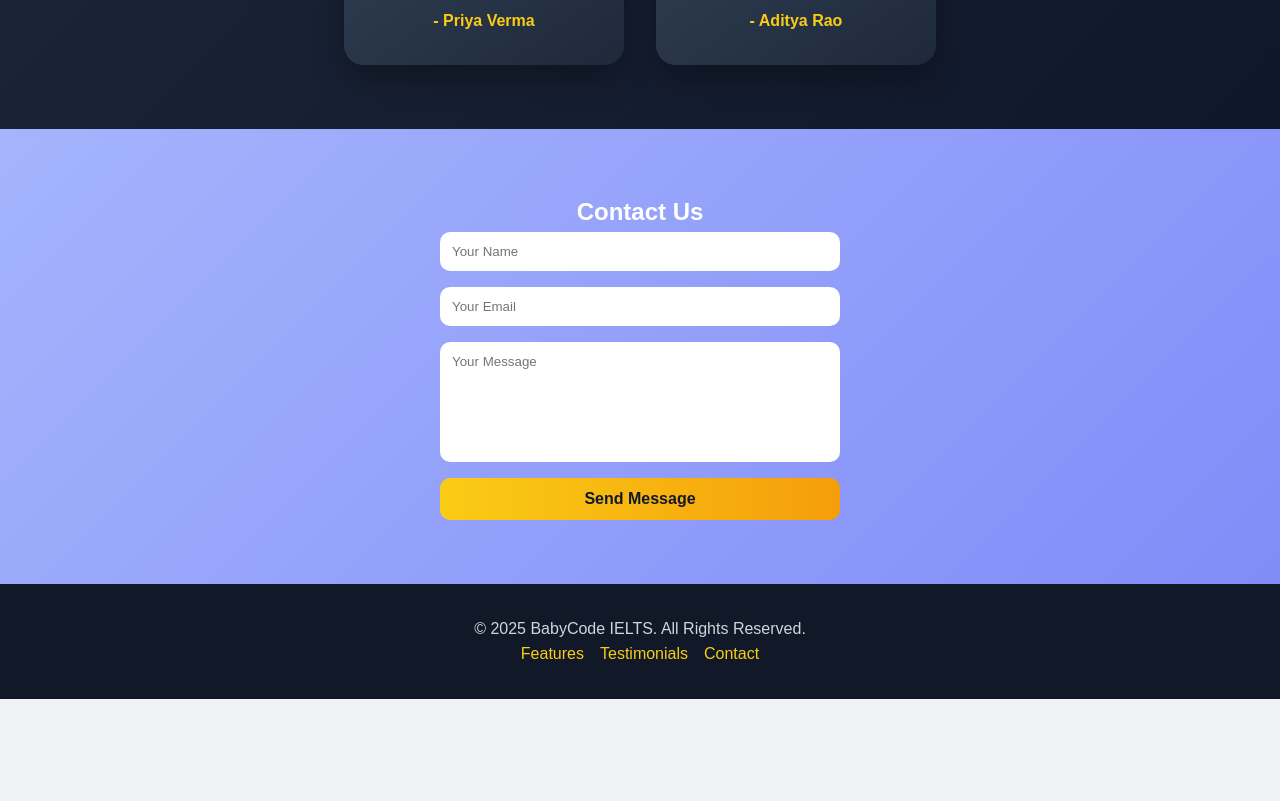
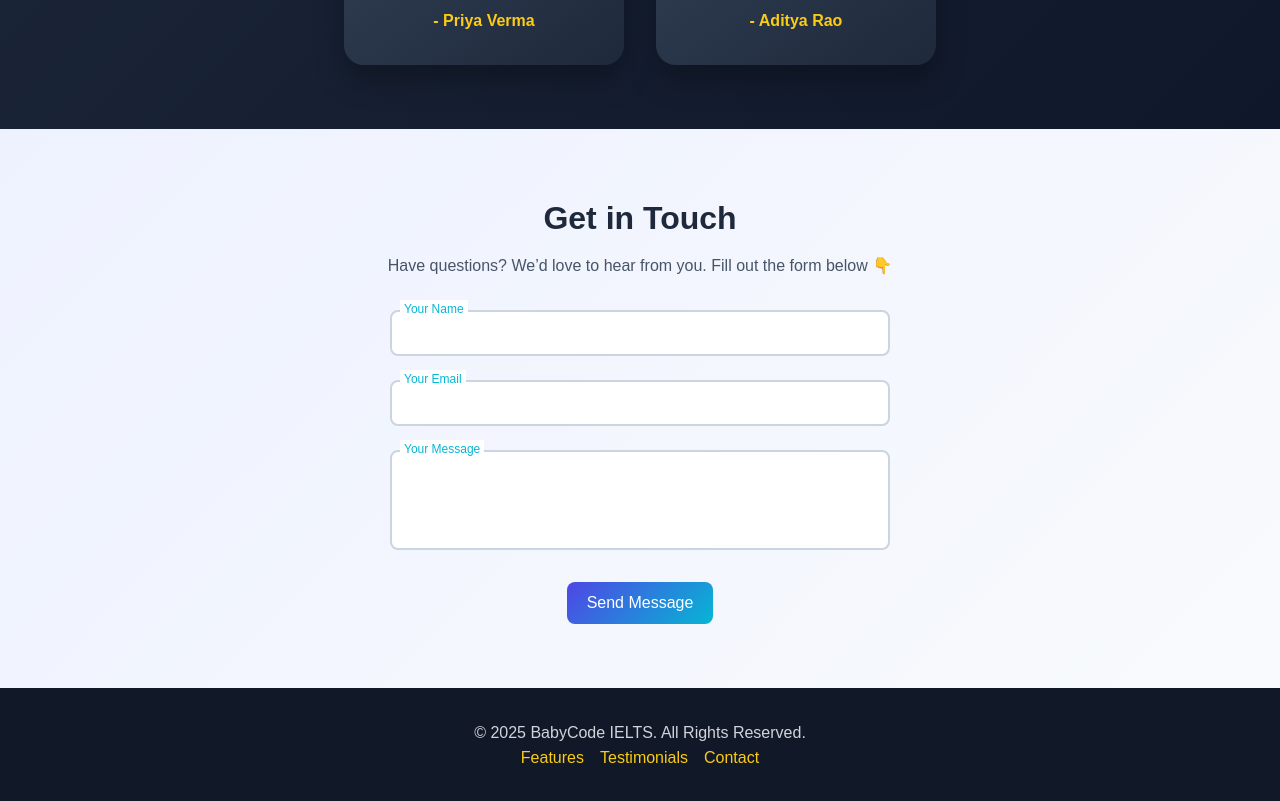
Before and after one commit to Heyynavv/BabyCode_IELTS-Homepage, a React (Vite) app: page / in a window 1280 px wide. Shown: the part 3180-3981 px from the top of the page. Before the commit the page ends 3879 px from the top, so only its background shows below. Built offline with nearby package versions, Linux system fonts and the light colour scheme.

Commit message:
Improved contacts

```diff
--- a/src/components/Contact.jsx
+++ b/src/components/Contact.jsx
@@ -1,29 +1,96 @@
-import { useState } from "react";
+import { useEffect, useState } from "react";
 
 export default function Contact() {
-  const [form, setForm] = useState({ name: "", email: "", message: "" });
+  const [formData, setFormData] = useState({ name: "", email: "", message: "" });
   const [submitted, setSubmitted] = useState(false);
+  const [error, setError] = useState("");
 
-  const handleChange = (e) => setForm({ ...form, [e.target.name]: e.target.value });
+  useEffect(() => {
+    const section = document.querySelector(".contact");
+    const observer = new IntersectionObserver(
+      (entries) => {
+        entries.forEach((entry) => {
+          if (entry.isIntersecting) {
+            entry.target.style.opacity = 1;
+            entry.target.style.transform = "translateY(0)";
+          }
+        });
+      },
+      { threshold: 0.2 }
+    );
+
+    observer.observe(section);
+  }, []);
+
+  const handleChange = (e) => {
+    setFormData({ ...formData, [e.target.name]: e.target.value });
+  };
+
   const handleSubmit = (e) => {
     e.preventDefault();
-    if(form.name && form.email && form.message) setSubmitted(true);
-    else alert("Please fill all fields!");
+
+    // Simple validation
+    if (!formData.name || !formData.email || !formData.message) {
+      setError("⚠️ Please fill out all fields.");
+      return;
+    }
+
+    setError("");
+    setSubmitted(true);
+
+    // Simulate API call
+    setTimeout(() => {
+      alert("✅ Thanks for reaching out! We’ll get back to you soon.");
+      setFormData({ name: "", email: "", message: "" });
+      setSubmitted(false);
+    }, 1500);
   };
 
   return (
-    <section id="contact" className="contact">
-      <h2>Contact Us</h2>
-      {submitted ? (
-        <p>Thank you! We'll get back to you shortly.</p>
-      ) : (
-        <form onSubmit={handleSubmit}>
-          <input name="name" placeholder="Your Name" value={form.name} onChange={handleChange} />
-          <input name="email" type="email" placeholder="Your Email" value={form.email} onChange={handleChange} />
-          <textarea name="message" placeholder="Your Message" value={form.message} onChange={handleChange}></textarea>
-          <button type="submit" className="primary-btn">Send Message</button>
-        </form>
-      )}
+    <section className="contact">
+      <h2>Get in Touch</h2>
+      <p>Have questions? We’d love to hear from you. Fill out the form below 👇</p>
+
+      <form onSubmit={handleSubmit} className="contact-form">
+        <div className="input-group">
+          <input
+            type="text"
+            name="name"
+            value={formData.name}
+            onChange={handleChange}
+            required
+          />
+          <label>Your Name</label>
+        </div>
+
+        <div className="input-group">
+          <input
+            type="email"
+            name="email"
+            value={formData.email}
+            onChange={handleChange}
+            required
+          />
+          <label>Your Email</label>
+        </div>
+
+        <div className="input-group">
+          <textarea
+            name="message"
+            value={formData.message}
+            onChange={handleChange}
+            required
+          ></textarea>
+          <label>Your Message</label>
+        </div>
+
+        {error && <p className="error">{error}</p>}
+        {submitted && <p className="success">🎉 Message sent successfully!</p>}
+
+        <button type="submit" className="btn-submit">
+          {submitted ? "Sending..." : "Send Message"}
+        </button>
+      </form>
     </section>
   );
 }
--- a/src/index.css
+++ b/src/index.css
@@ -383,10 +383,112 @@ nav h2 {
 
 /* =================CONTACT ================= */
 
-.contact { padding: 4rem 3rem; background: linear-gradient(135deg, #a5b4fc, #818cf8); color: #fff; text-align: center; }
-.contact form { display: flex; flex-direction: column; gap: 1rem; max-width: 400px; margin: 0 auto; }
-.contact input, .contact textarea { padding: 0.75rem; border-radius: 10px; border: none; outline: none; }
-.contact textarea { resize: none; height: 120px; }
+.contact {
+  padding: 4rem 2rem;
+  background: linear-gradient(135deg, #eef2ff, #f8fafc);
+  text-align: center;
+  opacity: 0;
+  transform: translateY(40px);
+  transition: all 0.8s ease;
+}
+
+.contact h2 {
+  font-size: 2rem;
+  margin-bottom: 0.5rem;
+  color: #1e293b;
+}
+
+.contact p {
+  margin-bottom: 2rem;
+  color: #475569;
+  font-size: 1rem;
+}
+
+.contact-form {
+  max-width: 500px;
+  margin: 0 auto;
+}
+
+.input-group {
+  position: relative;
+  margin-bottom: 1.5rem;
+}
+
+.input-group input,
+.input-group textarea {
+  width: 100%;
+  padding: 12px;
+  border: 2px solid #cbd5e1;
+  border-radius: 8px;
+  outline: none;
+  font-size: 1rem;
+  transition: border-color 0.3s ease;
+  background: white;
+}
+
+.input-group textarea {
+  resize: none;
+  min-height: 100px;
+}
+
+.input-group input:focus,
+.input-group textarea:focus {
+  border-color: #06b6d4;
+}
+
+.input-group label {
+  position: absolute;
+  top: 12px;
+  left: 14px;
+  font-size: 0.9rem;
+  color: #64748b;
+  pointer-events: none;
+  transition: 0.3s ease;
+}
+
+.input-group input:focus + label,
+.input-group input:not(:placeholder-shown) + label,
+.input-group textarea:focus + label,
+.input-group textarea:not(:placeholder-shown) + label {
+  top: -10px;
+  left: 10px;
+  font-size: 0.75rem;
+  color: #06b6d4;
+  background: white;
+  padding: 0 4px;
+}
+
+.error {
+  color: #ef4444;
+  font-size: 0.9rem;
+  margin-bottom: 1rem;
+}
+
+.success {
+  color: #22c55e;
+  font-size: 0.9rem;
+  margin-bottom: 1rem;
+}
+
+.btn-submit {
+  padding: 12px 20px;
+  border: none;
+  border-radius: 8px;
+  background: linear-gradient(135deg, #4f46e5, #06b6d4);
+  color: white;
+  font-size: 1rem;
+  cursor: pointer;
+  transition: transform 0.2s ease, box-shadow 0.3s ease;
+}
+
+.btn-submit:hover {
+  transform: translateY(-3px);
+  box-shadow: 0 6px 15px rgba(0, 0, 0, 0.15);
+}
+
+.btn-submit:active {
+  transform: scale(0.95);
+}
 
 
 
```
